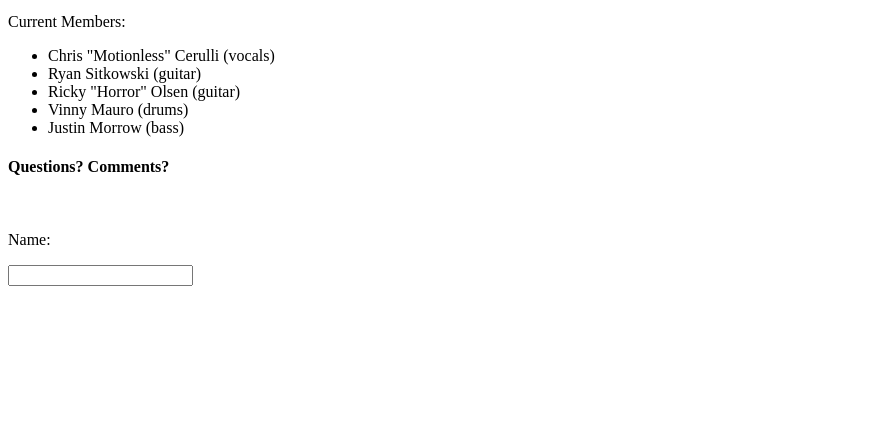
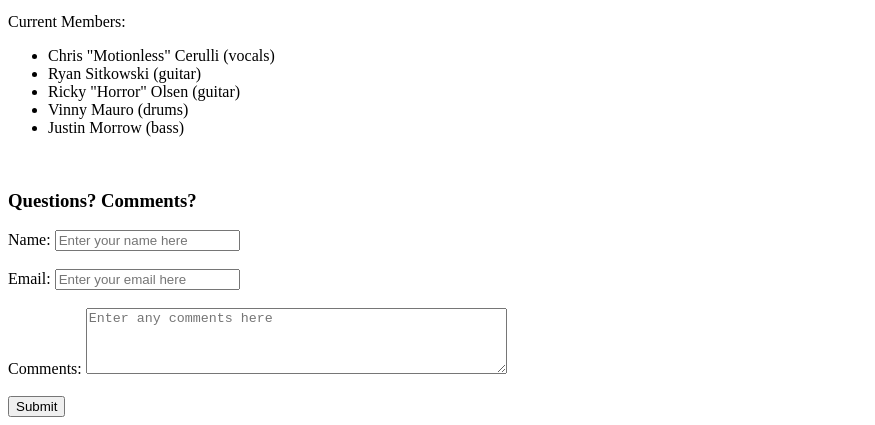
Before and after one commit to kgil60/week-07-submission, a plain HTML site: page index.html in a window 1280 px wide. Shown: the part 494-919 px from the top of the page, without its empty margins (0-875 px from the left). Before the commit the page ends 800 px from the top, so only its background shows below. Drawn offline with Linux system fonts and the light colour scheme.

Commit message:
add form

```diff
--- a/index.html
+++ b/index.html
@@ -30,11 +30,23 @@
             <li>Justin Morrow (bass)</li>
         </ul>
 
+        <br>
+
         <form>
-            <h4>Questions? Comments?</h4>
+            <h3>Questions? Comments?</h3>
+            <label for="name">Name:</label>
+            <input name="name" type="text" placeholder="Enter your name here">
             <br>
-            <p>Name:</p>
-            <input type="text">
+            <br>
+            <label for="email">Email:</label>
+            <input type="email" placeholder="Enter your email here">
+            <br>
+            <br>
+            <label for="comments">Comments:</label>
+            <textarea name="comments" rows="4" cols="50" placeholder="Enter any comments here"></textarea>
+            <br>
+            <br>
+            <input type="submit">
         </form>
     </main>
 </body>
```
